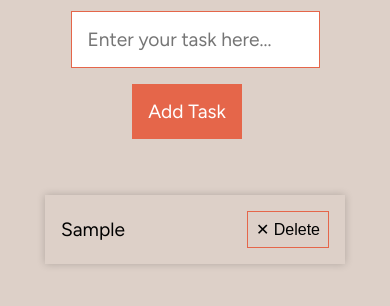
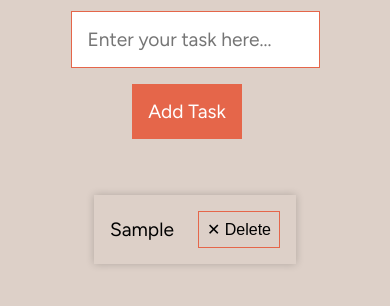
Before and after one commit to jimmylee88/to-do-list, a plain HTML site: page index.html in a window 390 px wide. Both pictures are taken after typing "Sample" into the empty fields and a click on the button "Add Task". Shown: the part 188-494 px from the top of the page. Drawn offline with Linux system fonts and the light colour scheme; a web font is replaced by a local one.

Commit message:
Tweaked flexbox on list items, for responsiveness on small screens

```diff
--- a/assets/style.css
+++ b/assets/style.css
@@ -58,6 +58,7 @@ header {
 
 #submit-btn:active {
     background-color: black;
+    text-decoration: underline;
 }
 
 h1 {
@@ -86,11 +87,11 @@ li {
     list-style: none;
     box-shadow: 0 0 8px rgba(0,0,0,0.2);
     display: flex;
+    flex-flow: row wrap;
     justify-content: space-between;
     align-items: center;
     gap: 16px;
     transition: all 0.2s ease-in-out;
-    min-width: 300px
 }
 
 li:hover {
```
Also changed, not shown: 1 other file.
